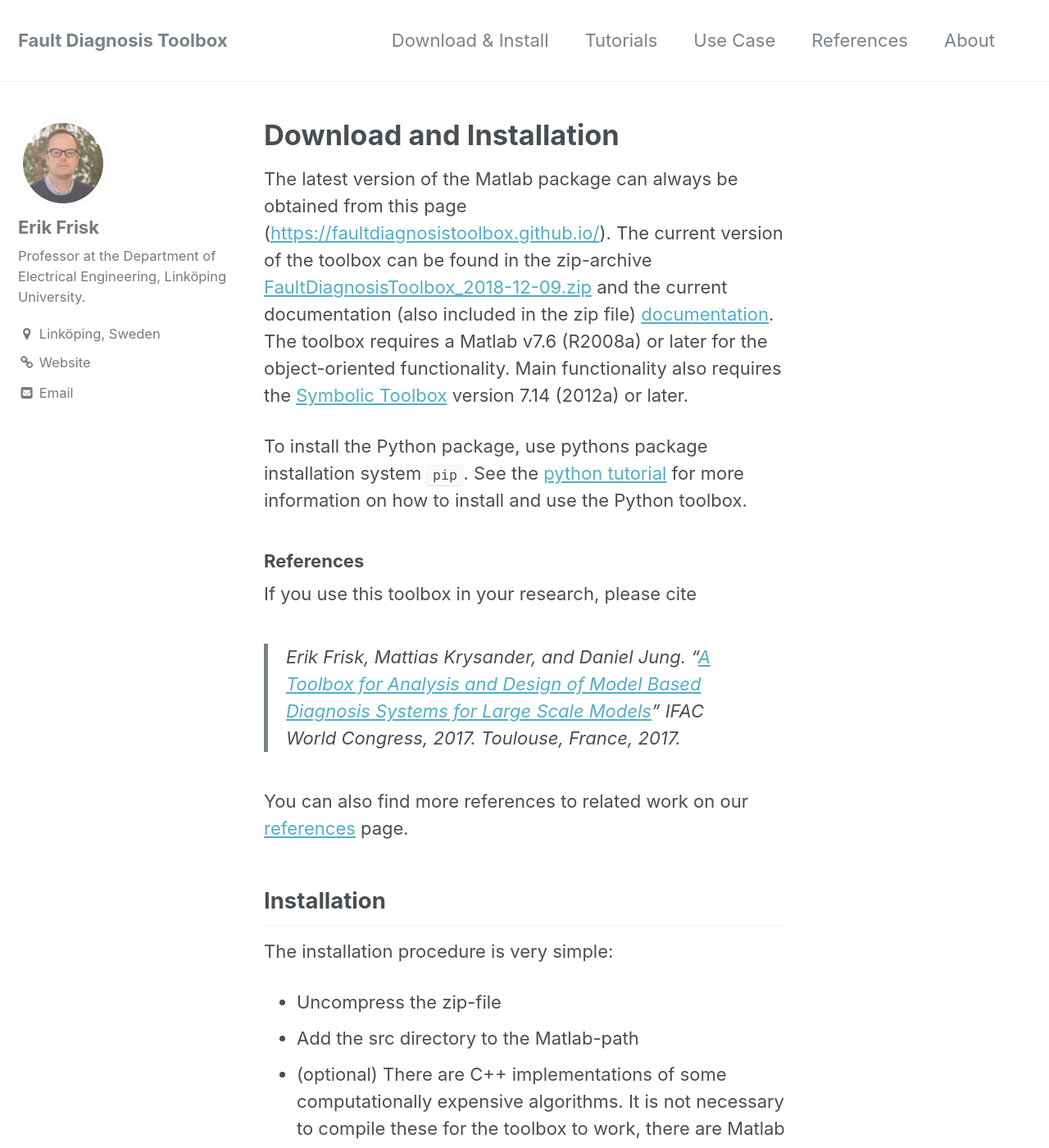
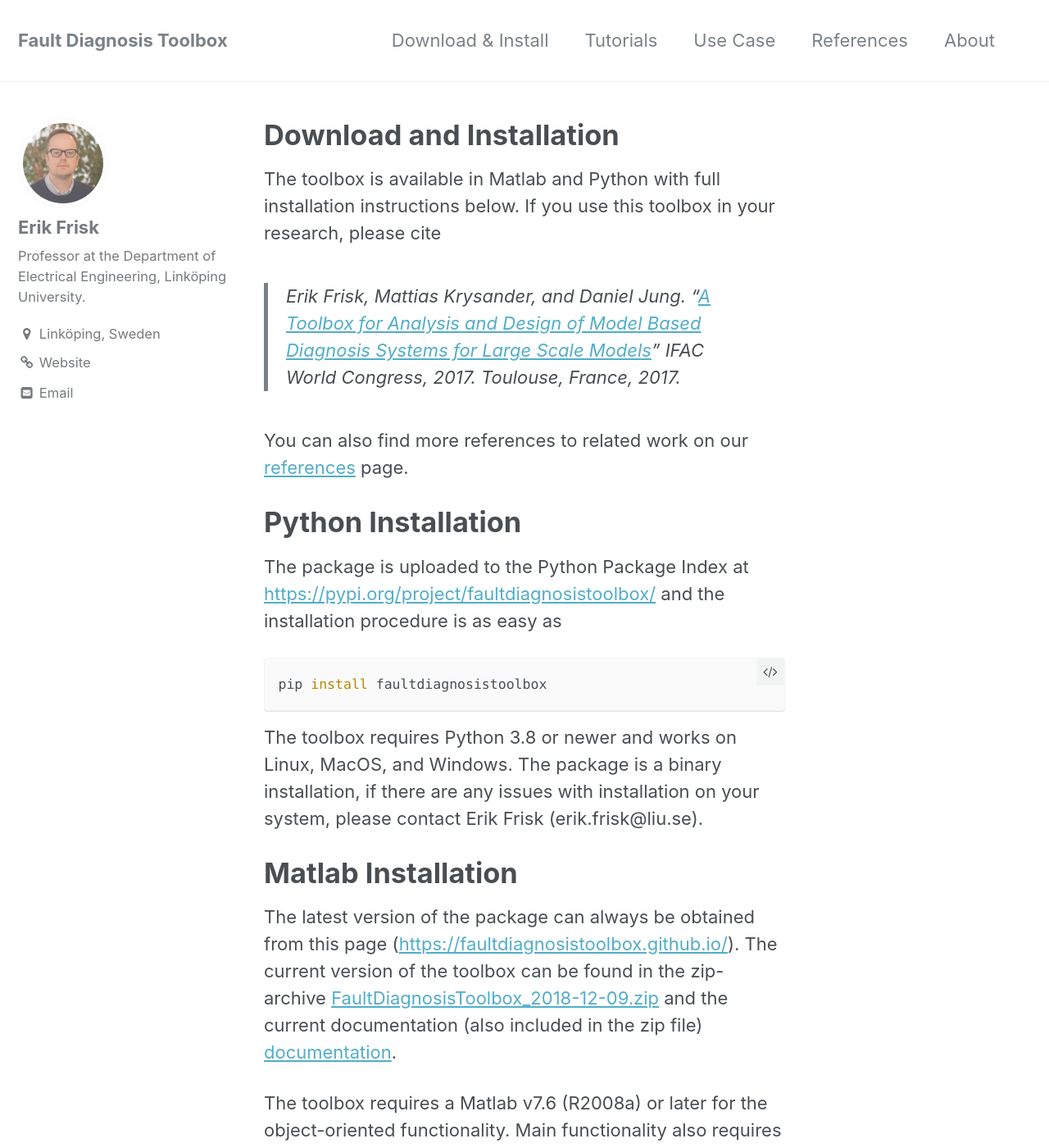
Before and after one commit to faultdiagnosistoolbox/faultdiagnosistoolbox.github.io, a Jekyll site: the page built from _pages/download.md, in a window 1280 px wide and 1400 px high. Shown: the whole window at 82% size. Built offline with Jekyll 4.4.1, drawn with Linux system fonts in a browser that asks for light colours; some of the changed text lies outside the part shown.

Commit message:
updated python instructions

````diff
--- a/_pages/download.md
+++ b/_pages/download.md
@@ -34,27 +34,29 @@ window.onload = function() {
 
 </script>
 <h1>Download and Installation</h1>
-
-The latest version of the Matlab package can always be obtained from this page
-(<https://faultdiagnosistoolbox.github.io/>). The current version of the toolbox
-can be found in the zip-archive <a href="/_releases/FaultDiagnosisToolbox_2018-12-09.zip" id="downloadlink">FaultDiagnosisToolbox_2018-12-09.zip</a>
-and the current documentation (also included in the zip file) [documentation](/_releases/user-manual_2018-12-09.pdf). The toolbox requires a Matlab v7.6 (R2008a) or later for the object-oriented functionality.
-Main functionality also requires the [Symbolic Toolbox](https://www.mathworks.com/products/symbolic.html)
-version 7.14 (2012a) or later.
-
-
-To install the Python package, use pythons package installation system `pip`. See the [python tutorial](/tutorial/python-intro/) for more information on how to install and use the Python toolbox.
-
-
-### References
-If you use this toolbox in your research, please cite
+The toolbox is available in Matlab and Python with full installation instructions below. If you use this toolbox in your research, please cite
 > Erik Frisk, Mattias Krysander, and Daniel Jung. "[_A Toolbox for Analysis and Design of
 Model Based Diagnosis Systems for Large Scale Models_](https://doi.org/10.1016/j.ifacol.2017.08.504)" IFAC World Congress, 2017.
 Toulouse, France, 2017.
 
 You can also find more references to related work on our [references](/references) page.
 
-## Installation
+# Python Installation
+The package is uploaded to the Python Package Index at [https://pypi.org/project/faultdiagnosistoolbox/](https://pypi.org/project/faultdiagnosistoolbox/) and the installation procedure is as easy as
+```bash
+pip install faultdiagnosistoolbox
+```
+The toolbox requires Python 3.8 or newer and works on Linux, MacOS, and Windows. The package is a binary installation, if there are any issues with installation on your system, please contact Erik Frisk (erik.frisk@liu.se).
+
+# Matlab Installation
+The latest version of the package can always be obtained from this page
+(<https://faultdiagnosistoolbox.github.io/>). The current version of the toolbox
+can be found in the zip-archive <a href="/_releases/FaultDiagnosisToolbox_2018-12-09.zip" id="downloadlink">FaultDiagnosisToolbox_2018-12-09.zip</a>
+and the current documentation (also included in the zip file) [documentation](/_releases/user-manual_2018-12-09.pdf).
+
+The toolbox requires a Matlab v7.6 (R2008a) or later for the object-oriented functionality.
+Main functionality also requires the [Symbolic Toolbox](https://www.mathworks.com/products/symbolic.html)
+version 7.14 (2012a) or later.
 
 The installation procedure is very simple:
 * Uncompress the zip-file
````
Also changed, not shown: _pages/usecase.md (+1 -1 lines).
